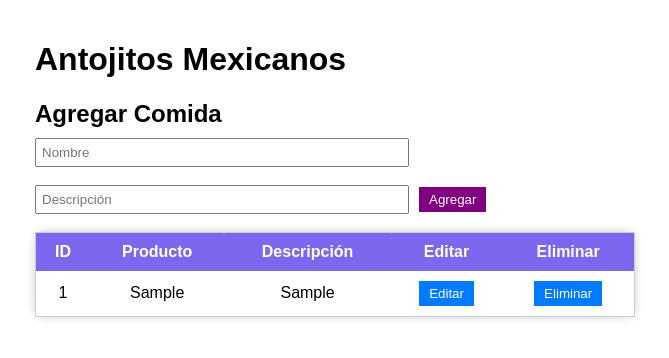
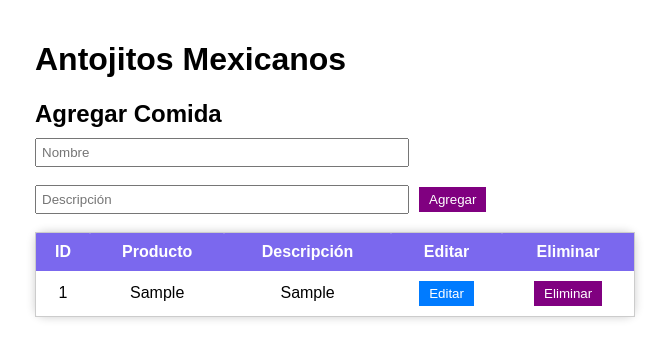
Before and after one commit to JoahanOrtega/negocios_electronicos, a React (Create React App) app: page / in a window 1280 px wide. Both pictures are taken after typing "Sample", "Sample" into the empty fields and a click on the button "Agregar". Shown: the top 358 px of the page, without its empty margins (305-974 px from the left). Built offline with nearby package versions, Linux system fonts and the light colour scheme.

Commit message:
cambio color

```diff
--- a/src/List.js
+++ b/src/List.js
@@ -67,7 +67,7 @@ const List = ({ data, onDelete, onUpdate }) => {
                 )}
               </td>
               <td>
-                <button onClick={() => onDelete(item.id)}>Eliminar</button>
+                <button style={{backgroundColor:'purple',color:'white'}}onClick={() => onDelete(item.id)}>Eliminar</button>
               </td>
             </tr>
           ))}
```
